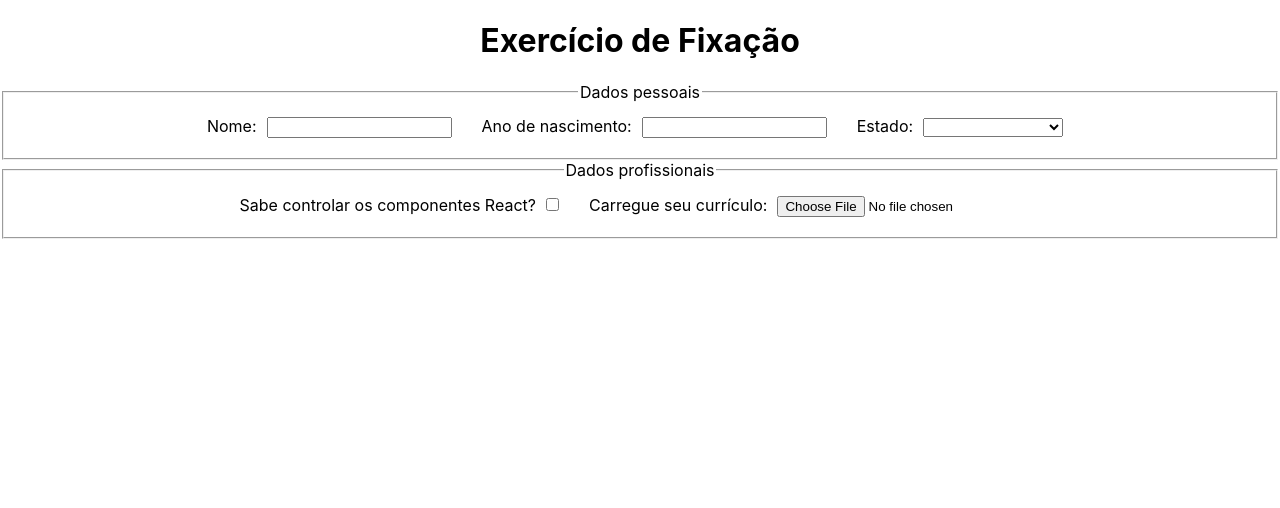
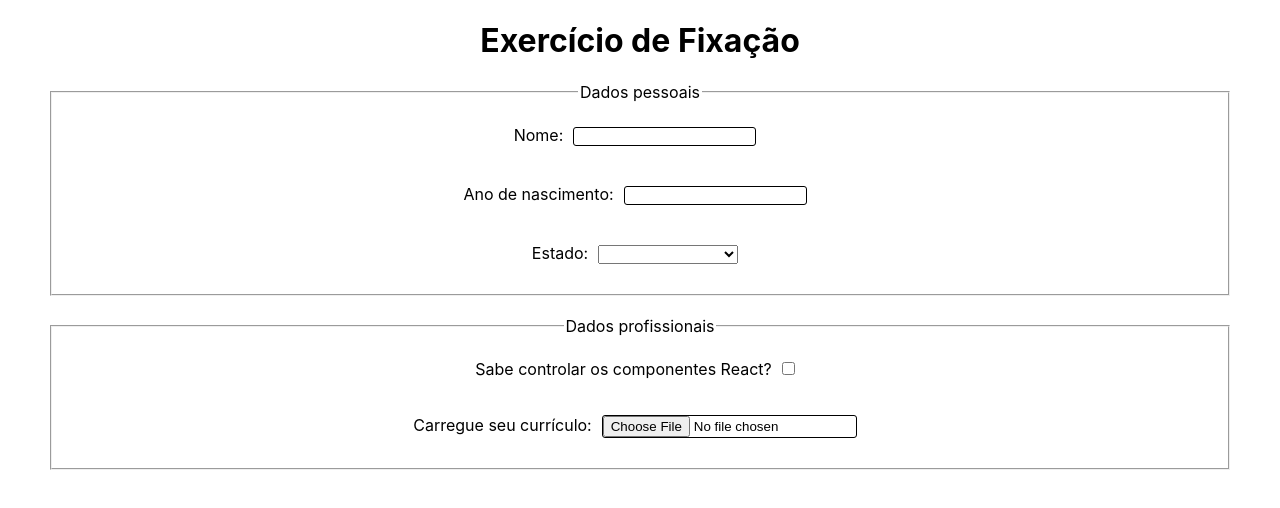
Before and after one commit to leobmend/trybe-exercicios, a React (Create React App) app in the folder front-end/bloco-11-componentes-com-estado-eventos-e-formularios-com-react/dia-2-formularios-no-react/fixacao/ex-form-react/: page / in a window 1280 px wide. Shown: the top 508 px of the page. Built offline with nearby package versions, Linux system fonts and the light colour scheme.

Commit message:
Ex 8, fixacao, m2b11d2

```diff
--- a/front-end/bloco-11-componentes-com-estado-eventos-e-formularios-com-react/dia-2-formularios-no-react/fixacao/ex-form-react/src/App.css
+++ b/front-end/bloco-11-componentes-com-estado-eventos-e-formularios-com-react/dia-2-formularios-no-react/fixacao/ex-form-react/src/App.css
@@ -5,7 +5,15 @@
 form {
   display: flex;
   flex-direction: column;
-  justify-content: center;
+  align-items: center;
+}
+
+form fieldset {
+  display: flex;
+  flex-direction: column;
+  flex-wrap: wrap;
+  margin-bottom: 20px;
+  width: 90%;
 }
 
 form label {
@@ -19,3 +27,8 @@ form select {
 form input {
   margin: 10px;
 }
+
+form input:last-of-type {
+  border: 1px solid black;
+  border-radius: 3px;
+}
--- a/front-end/bloco-11-componentes-com-estado-eventos-e-formularios-com-react/dia-2-formularios-no-react/fixacao/ex-form-react/src/Form.jsx
+++ b/front-end/bloco-11-componentes-com-estado-eventos-e-formularios-com-react/dia-2-formularios-no-react/fixacao/ex-form-react/src/Form.jsx
@@ -10,10 +10,12 @@ class Form extends React.Component {
       birthYear: '',
       state: '',
       controlCheck: false,
+      errorControl: {},
     }
 
     this.handleChange = this.handleChange.bind(this);
   }
+
 
   handleChange({ target }) {
     const { name } = target;
@@ -28,10 +30,22 @@ class Form extends React.Component {
       <form>
         <fieldset>
           <legend>Dados pessoais</legend>
-
-          <Input label="Nome" type="text" name="name" value={this.state.name} handleChange={this.handleChange} />
-          <Input label="Ano de nascimento" type="number" name="birthYear" value={this.state.birthYear} handleChange={this.handleChange} />
-
+          <Input
+            label="Nome"
+            type="text"
+            maxLength={10}
+            name="name"
+            value={this.state.name}
+            handleChange={this.handleChange}
+          />
+          <Input
+            label="Ano de nascimento"
+            type="number"
+            maxLength={10}
+            name="birthYear"
+            value={this.state.birthYear}
+            handleChange={this.handleChange}
+          />
           <label>
             Estado:
             <select name="state" value={this.state.state} onChange={this.handleChange}>
--- a/front-end/bloco-11-componentes-com-estado-eventos-e-formularios-com-react/dia-2-formularios-no-react/fixacao/ex-form-react/src/Input.js
+++ b/front-end/bloco-11-componentes-com-estado-eventos-e-formularios-com-react/dia-2-formularios-no-react/fixacao/ex-form-react/src/Input.js
@@ -2,13 +2,27 @@ import React from 'react';
 
 class Input extends React.Component {
   render() {
-    const { label, type, name, value, handleChange } = this.props;
+    const { maxLength, label, type, name, value, handleChange } = this.props;
+
+    let error;
+    if (String(value).length > maxLength) {
+      error = true;
+    }
 
     return (
       <label>
         {label}:
-        <input type={type} name={name} value={value} onChange={handleChange} />
+        <input
+          type={type}
+          name={name}
+          value={value}
+          onChange={handleChange}
+        />
+        <span style={{display: error ? 'block' : 'none'}}>
+          {`Máximo de ${maxLength} caracteres!`}
+        </span>
       </label>
+
     )
   }
 }
```
